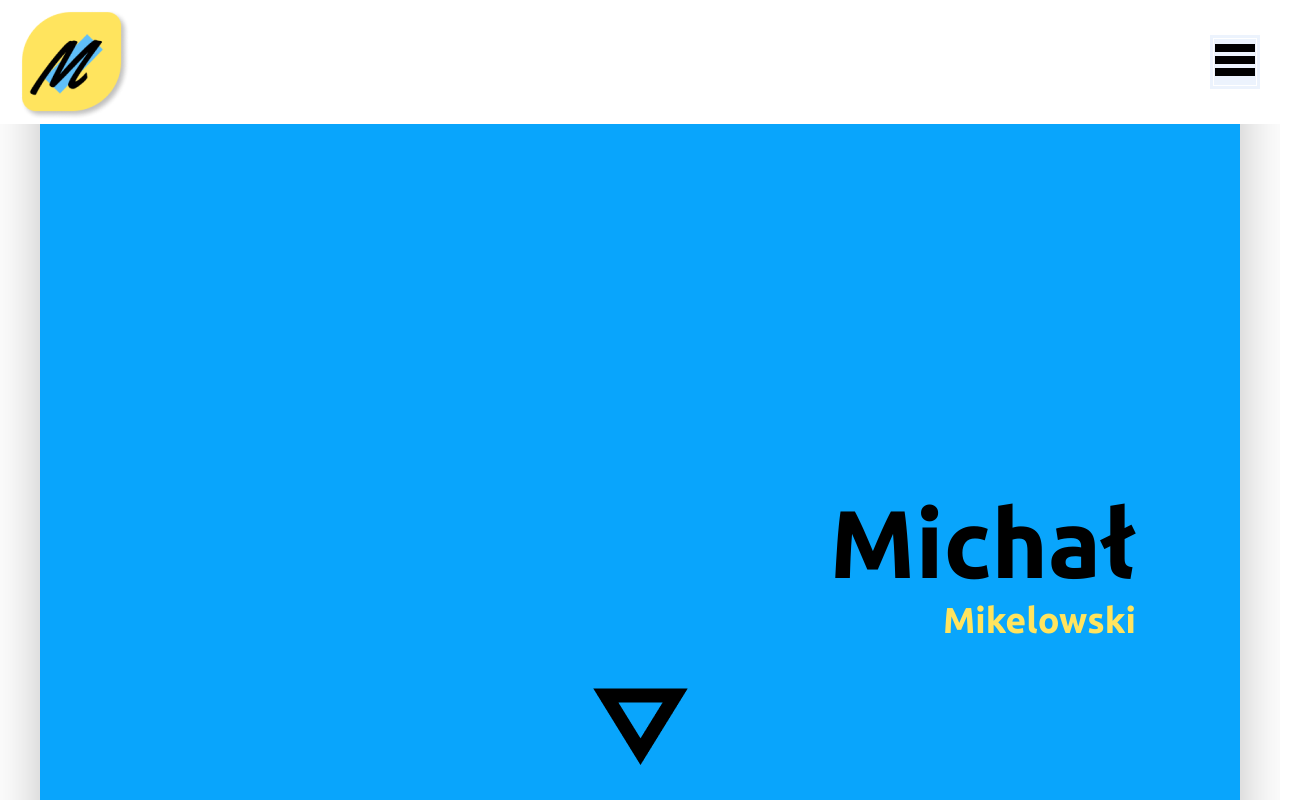
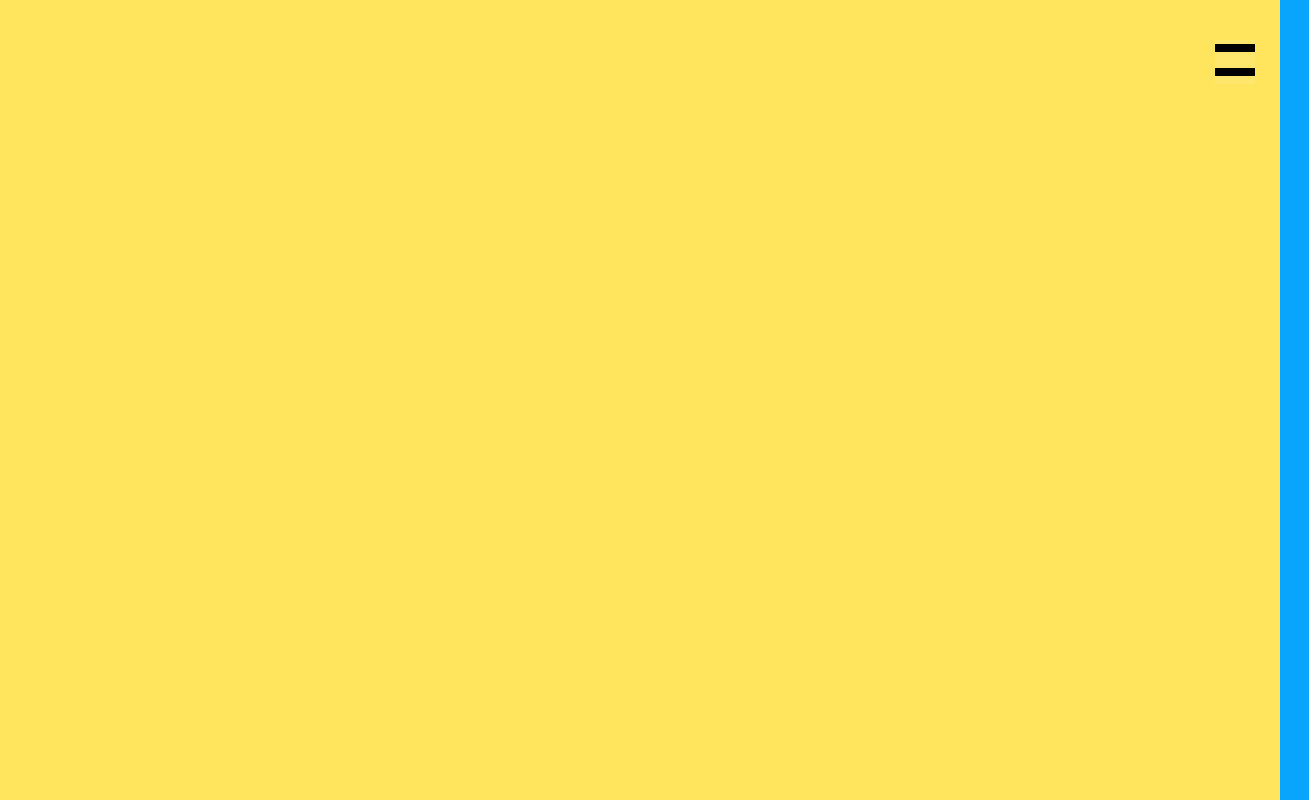
Before and after one commit to MichalSzeniak/Homepage-webpack, a website built with webpack: page src/pages/index.html in a window 1280 px wide. Both pictures are taken after a click on the button 1235 px from the left and 62 px from the top of the page. Shown: the top 800 px of the page, 1309 px wide, since content can reach past the window. Built offline with nearby package versions, Linux system fonts and the light colour scheme.

Commit message:
feat: about

```diff
--- a/src/js/index.js
+++ b/src/js/index.js
@@ -2,4 +2,16 @@ import '../scss/main.scss';
 
 /* place your code below */
 
-console.log('HELLO 🚀')
+console.log('HELLO 🚀');
+
+const burger = document.querySelector(".burger-js");
+const list = document.querySelector(".navigation__list");
+const circle = document.querySelector(".circle");
+const close = document.querySelector(".button__close");
+
+
+burger.addEventListener('click', ()=> {
+    list.classList.toggle("navigation__open");
+    circle.classList.toggle("circle__open");
+    close.classList.toggle("button__close--open");
+});
--- a/src/pages/index.html
+++ b/src/pages/index.html
@@ -11,15 +11,23 @@
 </head>
 
 <body>
-  <nav class="navigation">
-    <div class="logo"><img class="logo__img" src="/src/assets/img/logo 3.png" alt="Logo"></div>
+  <div class="menu">
+    <button class="button__close "><svg viewBox="0 0 100 80" width="40" height="40">
+      <rect width="100" height="20"></rect>
+      <rect y="60" width="100" height="20"></rect>
+    </svg></button>
+  <div class="circle"></div>
   <ul class="navigation__list">
     <li class="navigation__list--item"><a class="navigation__link" href="">Strona główna</a></li>
     <li class="navigation__list--item"><a class="navigation__link" href="">Notatki</a></li>
     <li class="navigation__list--item"><a class="navigation__link" href="">Narzędzia</a></li>
     <li class="navigation__list--item"><a class="navigation__link" href="">Projekty</a></li>
   </ul>
-    <button class="burger"><svg viewBox="0 0 100 80" width="40" height="40">
+</div>
+  <nav class="navigation">
+    <div class="logo"><img class="logo__img" src="/src/assets/img/logo 3.png" alt="Logo"></div>
+
+    <button class="burger burger-js"><svg viewBox="0 0 100 80" width="40" height="40">
         <rect width="100" height="20"></rect>
         <rect y="30" width="100" height="20"></rect>
         <rect y="60" width="100" height="20"></rect>
@@ -32,16 +40,18 @@
         <h1 class="header__h1">Michał</h1>
         <p class="header__p">Mikelowski</p>
       </div>
-      <div class="header__down--container">
-      <a class="header__down" href="#about"><img src="/src/assets/img/down.png" alt=""></a>
+      <div class="header__arrow">
+        <a class="header__arrow--link" href="#about"><img src="/src/assets/img/down.png" alt=""></a>
       </div>
     </header>
     <section class="about" id="about">
+      <img class="about__me" src="/src/assets/img/Me.jpg" alt="">
+      <div class="about__me__circles"></div>
       <div class="about__text-container">
         <h2 class="about__h2">Hey I am Michał</h2>
         <p class="about__p">I'm learning web development 🚀</p>
       </div>
-        <img class="about__me" src="/src/assets/img/Me.jpg" alt="">
+
     </section>
   </main>
 </body>
--- a/src/scss/main.scss
+++ b/src/scss/main.scss
@@ -7,7 +7,7 @@
 @import 'modules/burger.scss';
 
 .navigation {
-  z-index: 2;
+  z-index: 3;
   background-color: rgb(255, 255, 255);
   position: fixed;
   top: 0;
@@ -17,8 +17,61 @@
   align-items: center;
   &__list {
     display: none;
+    font-size: 2em;
+  }
+  &__open {
+  position: absolute;
+  width: 100%;
+  height: 100%;
+  z-index: 3;
+  margin-right: auto;
+  bottom: 2rem;
+  left: 0;
+  right: 0;
+  text-align: center;
+  display: flex;
+  flex-direction: column;
+}
+}
+
+.button__close {
+  display: none;
+  right: 5px;
+  position: absolute;
+  top: 40px;
+  z-index: 5;
+  border: none;
+  background-color: #ffffff18;
+  text-decoration: none;
+  font-family: sans-serif;
+  cursor: pointer;
+  margin-right: 20px;
+  transition: background 250ms ease-in-out,
+              transform 150ms ease;
+
+  &--open {
+    display: block;
   }
 }
+
+.circle {
+  top:0px;
+  right: 0px;
+  position: fixed;
+  width: 0px;
+  height: 0px;
+  background-color: $yellow;
+  &__open {
+    z-index: 4;
+    top:0;
+    right: 0;
+    width: 100%;
+    height: 100%;
+    background-color: $yellow;
+  }
+}
+
+
 
 .logo__img {
   height: 110px;
@@ -45,7 +98,7 @@
   font-family: 'Ubuntu', sans-serif;
   text-align: right;
   position: relative;
-  width: 1200px;
+  width: 1338px;
   height: 100vh;
   background-color: $blue;
   &__text-container {
@@ -65,20 +118,22 @@
     margin: 0;
     padding: 0;
   }
-  &__down--container {
+  &__arrow {
     position: absolute;
     margin-right: auto;
-    bottom: 2em;
+    bottom: 2rem;
     left: 0;
     right: 0;
     text-align: center;
+    animation: arrow 3s infinite;
   }
 }
 
 .about {
   position: relative;
+  padding: 450px 0 200px 0;
   &__text-container {
-    padding: 500px 0 400px 100px;
+    margin-left:100px;
   }
   &__h2 {
     font-size: 4rem;
@@ -91,7 +146,32 @@
     height: 340px;
     border-radius: 50%;
     position: absolute;
-    top: 180px;
-    right: 6rem;
+    top: 12rem;
+    right: 12rem;
   }
 }
+
+@media screen and (max-width: 1235px) {
+  .navigation {
+    width: 100%;
+  }
+  .header {
+    width: 100%;
+  }
+  .about {
+    padding-top: 100px;
+    margin-left: 0;
+    width: 100%;
+    display: flex;
+    align-items: center;
+    justify-content: center;
+    flex-direction: column;
+    &__me{
+      margin-bottom: 2rem;
+      width: 340px;
+      height: 340px;
+      border-radius: 50%;
+      position: static;
+    }
+  }
+}
--- a/src/scss/modules/burger.scss
+++ b/src/scss/modules/burger.scss
@@ -1,4 +1,5 @@
 .burger {
+  z-index: 5;
     display: inline-block;
     border: none;
     padding: 5px;
--- a/src/scss/modules/hello.scss
+++ b/src/scss/modules/hello.scss
@@ -16,14 +16,20 @@
   }
 }
 
+@keyframes arrow {
+  0% {
+    bottom: 5px;
+  }
+  50% {
+    bottom: 30px;
+  }
+  100% {
+    bottom: 5px;
+  }
+}
+
 // .about__me {
-  // z-index: 2222;
-  // width: 220px;
-  // height: 220px;
-  // border-radius: 50%;
-  // position: relative;
-  // top: -506px;
-  // left: 41%;
+//     z-index: 2;
 //   &__circles {
 //     position: absolute;
 //     top: 50%;
@@ -31,7 +37,7 @@
 //     will-change: transform;
 //     width: 220px;
 //     height: 220px;
-//     background: rgba(0, 0, 0, 0.295);
+//     background: rgba(236, 4, 4, 0.295);
 //     border-radius: 50%;
 //     animation: circles 20s ease-in infinite;
 //     &::after {
@@ -41,7 +47,7 @@
 //       will-change: transform;
 //       width: 220px;
 //       height: 220px;
-//       background: rgba(208, 223, 81, 0.281);
+//       background: rgba(229, 255, 0, 0.288);
 //       border-radius: 50%;
 //       content: "";
 //       display: block;
@@ -55,7 +61,7 @@
 //       will-change: transform;
 //       width: 220px;
 //       height: 220px;
-//       background: rgba(0, 140, 255, 0.226);
+//       background: rgba(9, 106, 185, 0.226);
 //       border-radius: 50%;
 //       content: "";
 //       display: block;
```
Lines whose indentation alone changed are shown as unchanged.
